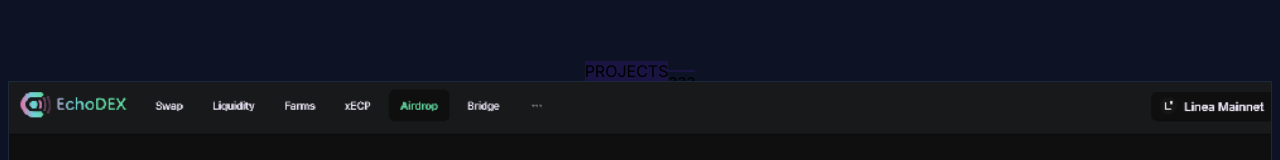
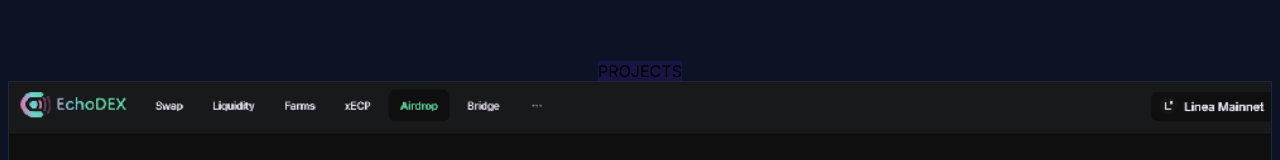
Before and after one commit to Kavorix/Portofolio-Website, a Next.js app: page /project in a window 1280 px wide. Shown: the part 779-939 px from the top of the page. Built offline with nearby package versions, Linux system fonts and the light colour scheme.

Commit message:
fix error

```diff
--- a/app/project/page.js
+++ b/app/project/page.js
@@ -13,7 +13,7 @@ async function page() {
           <span className="bg-[rgb(26,20,67)] w-fit text-white p-2 px-5 whitespace-nowrap text-lg sm:text-2xl marker:rounded-md">
             PROJECTS
           </span>
-          <span className="w-24 h-[2px] bg-[#1a1443]">aaa</span>
+          <span className="w-24 h-[2px] bg-[#1a1443]"></span>
         </div>
       </div>
 
```
